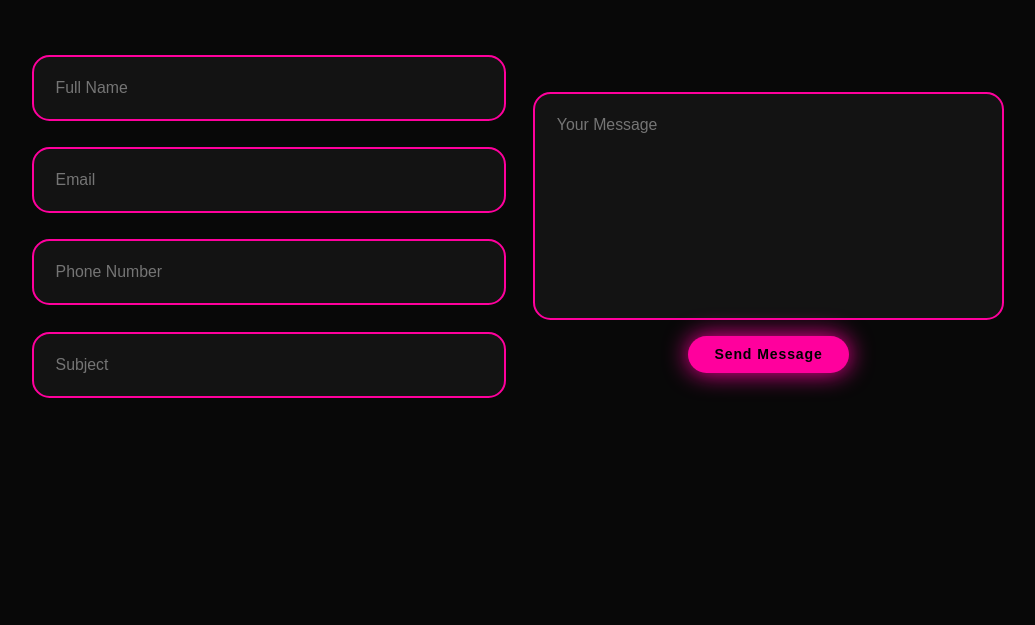
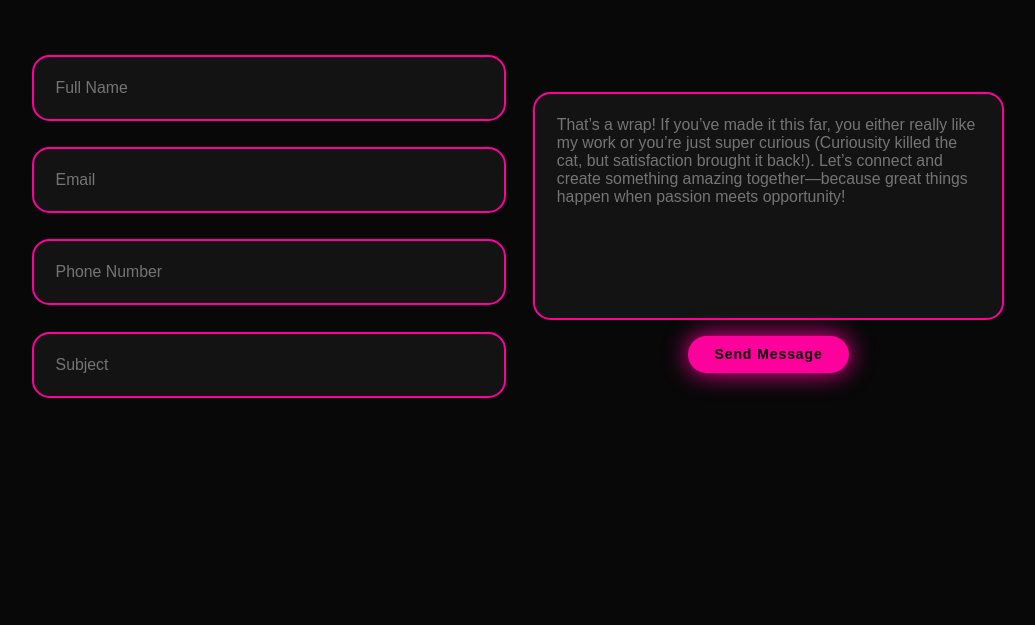
Before and after one commit to Puuruurin/Piri-Portfolio, a plain HTML site: page index.html in a window 1280 px wide. Shown: the part 4285-4910 px from the top of the page, without its empty margins (122-1157 px from the left). Drawn offline with nearby package versions, Linux system fonts and the light colour scheme.

Commit message:
Update index.html

```diff
--- a/index.html
+++ b/index.html
@@ -208,7 +208,7 @@
             </div>
 
             <div class="input-group-2">
-                <textarea name="" id="" cols="30" rows="10" placeholder="Your Message" class="contact-inputs" required></textarea><input type="submit" value="Send Message" class="btn">
+                <textarea name="" id="" cols="30" rows="10" placeholder="That’s a wrap! If you’ve made it this far, you either really like my work or you’re just super curious (Curiousity killed the cat, but satisfaction brought it back!). Let’s connect and create something amazing together—because great things happen when passion meets opportunity!" class="contact-inputs" required></textarea><input type="submit" value="Send Message" class="btn">
             </div>
 
 
```
